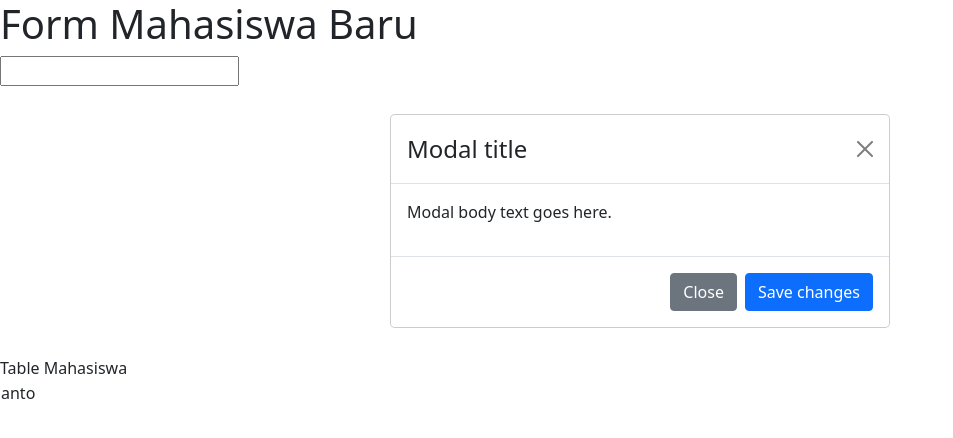
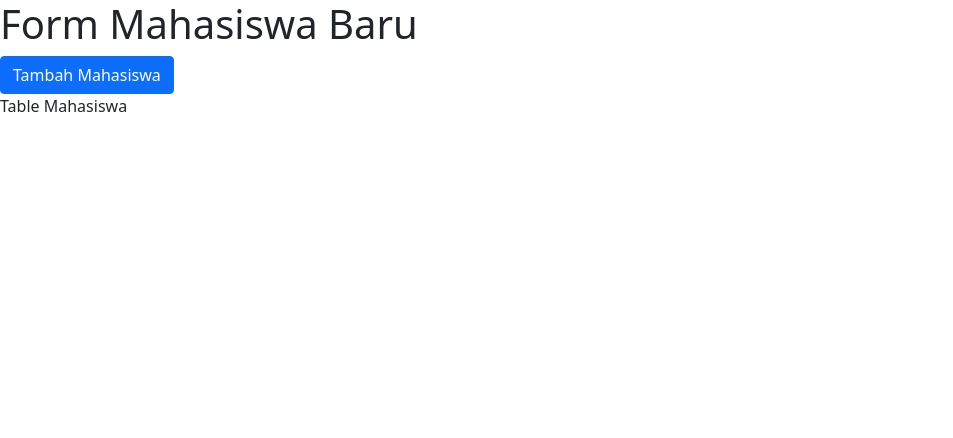
Before and after one commit to cupliz/workshop-react-its, a React (Create React App) app: page / in a window 1280 px wide. Shown: the top 438 px of the page, without its empty margins (0-953 px from the left). Built offline with nearby package versions, Linux system fonts and the light colour scheme.

Commit message:
update form

```diff
--- a/src/Form.js
+++ b/src/Form.js
@@ -1,44 +1,75 @@
 import React, { useState } from 'react'
-import { Modal, Button } from 'react-bootstrap'
+import { Modal, Button, Form } from 'react-bootstrap'
 // import { mahasiswa2 } from './Coba';
 
 export default function Form1() {
-  const [nama, gantiNama] = useState('anto');
+  // [{ nama: 'budi', birthDate: '20/20/202' }]
+  const [mahasiswa, setMahasiswa] = useState([]);
+
+  const [show, setShow] = useState(false);
+  const handleClose = () => setShow(false);
+  const handleShow = () => setShow(true);
+  const handleSubmit = (e) => {
+    e.preventDefault()
+    const detail = {
+      nama: e.target.nama.value,
+      birthDate: e.target.birthDate.value
+    }
+    const newMahasiswa = [...mahasiswa]
+    newMahasiswa.push(detail)
+    setShow(false)
+    setMahasiswa(newMahasiswa)
+  }
+  console.log('render mahasiswa', mahasiswa)
   return (
     <div>
       <h1>Form Mahasiswa Baru</h1>
-      <input type="text"
-        onChange={(e) => {
-          console.log(e.target.value)
-          gantiNama(e.target.value)
-        }} />
-      <Modal.Dialog>
+      <Button variant="primary" onClick={handleShow}>
+        Tambah Mahasiswa
+      </Button>
+      <Modal show={show} onHide={handleClose}>
+        <form onSubmit={handleSubmit}>
           <Modal.Header closeButton>
-          <Modal.Title>Modal title</Modal.Title>
+            <Modal.Title>Modal heading</Modal.Title>
           </Modal.Header>
-
           <Modal.Body>
-          <p>Modal body text goes here.</p>
+            <div>
+              <Form.Label htmlFor="nama">Nama</Form.Label>
+              <Form.Control type="text" id="nama" name="nama" />
+            </div>
+            <div>
+              <Form.Label htmlFor="birthDate">Tanggal Lahir</Form.Label>
+              <Form.Control type="date" id="birthDate" name="birthDate" />
+            </div>
           </Modal.Body>
-
           <Modal.Footer>
-          <Button variant="secondary">Close</Button>
-          <Button variant="primary">Save changes</Button>
+            <Button variant="secondary" onClick={handleClose}>
+              Close
+            </Button>
+            <Button type="submit" variant="primary">
+              Save Changes
+            </Button>
           </Modal.Footer>
-      </Modal.Dialog>
-      <TableMahasiswa data={nama} />
+        </form>
+      </Modal>
+      <TableMahasiswa />
     </div>
   )
 }
 
-function TableMahasiswa({ data }) {
+function TableMahasiswa({ dataMhs = [] }) {
+  console.log(dataMhs)
   return (
     <div>Table Mahasiswa
       <table>
         <tbody>
-          <tr>
-            <td>{data}</td>
-          </tr>
+          {dataMhs.map((value, index) => {
+            console.log(value)
+            return (<tr key={index}>
+              <td>{value.nama}</td>
+              <td>{value.birthDate}</td>
+            </tr>)
+          })}
         </tbody>
       </table>
     </div>
```
Lines whose indentation alone changed are shown as unchanged.
